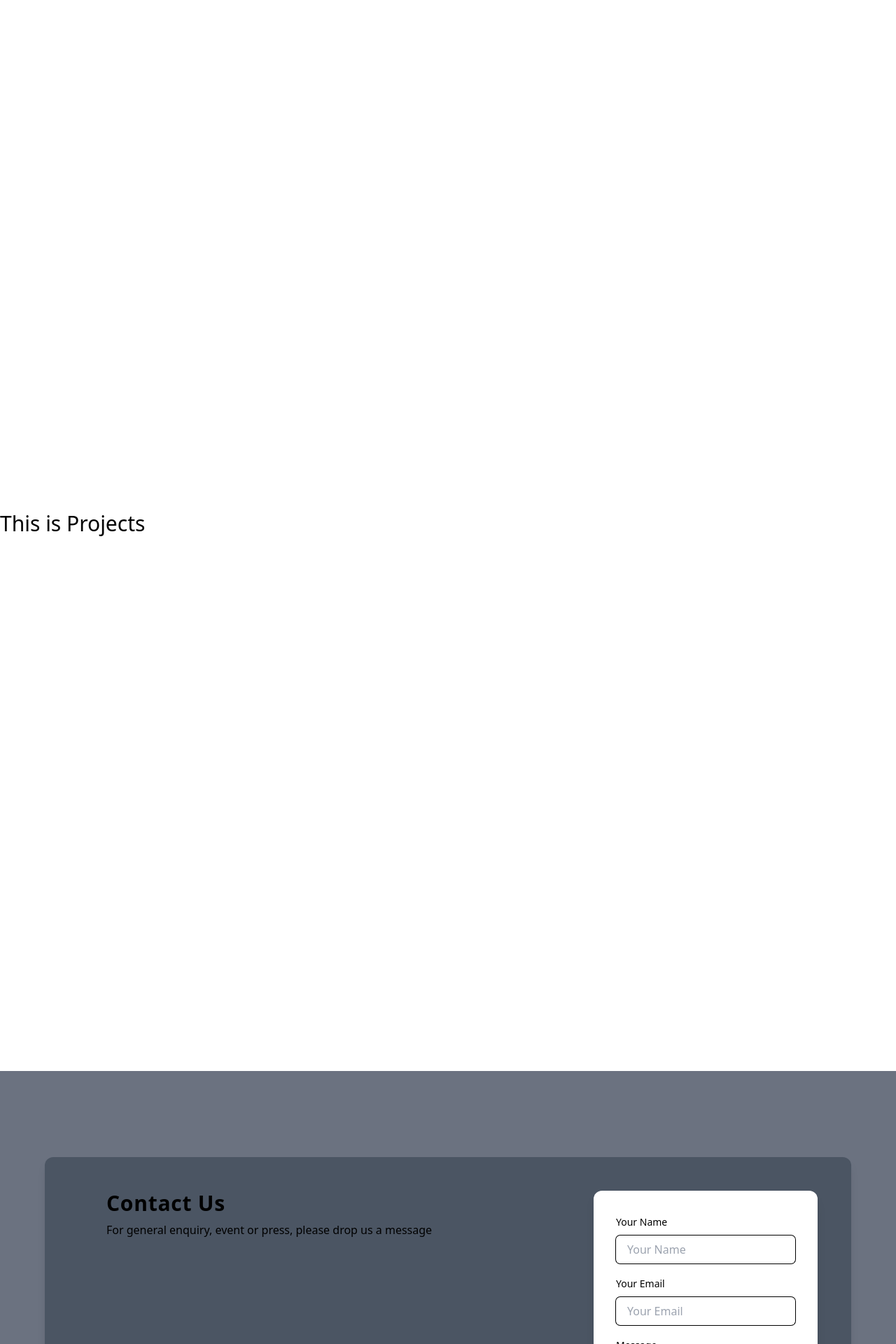
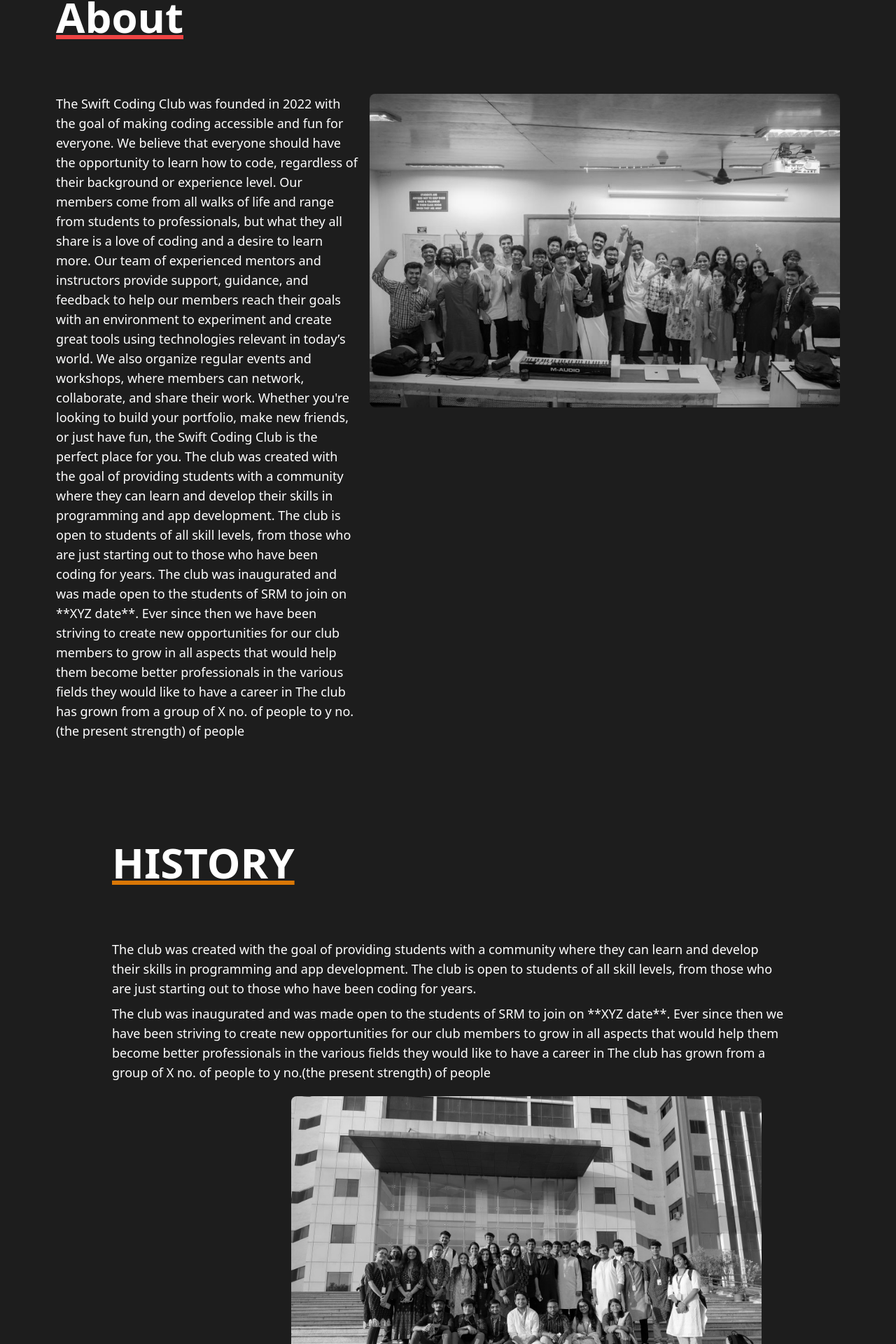
Before and after one commit to SCC-SRM/SCCWebsite, a React (Vite) app: page / in a window 1280 px wide. Shown: the part 870-2790 px from the top of the page at 70% size. Built offline with nearby package versions, Linux system fonts and the light colour scheme.

Commit message:
about and history section made

```diff
--- a/src/components/about/About.jsx
+++ b/src/components/about/About.jsx
@@ -1,7 +1,77 @@
 function About() {
   return (
-    <div className="min-h-full">
-      <h1>This is About</h1>
+    <div className="min-h-full bg-[#1d1d1d] text-white px-20 py-16 space-y-20">
+      <div>
+        <span className="font-bold text-6xl text-underline-offset: 8px underline decoration-[#ef4444] ">
+          About
+        </span>
+      </div>
+      <div className="flex">
+        <p className="text-lg mr-2">
+          The Swift Coding Club was founded in 2022 with the goal of making
+          coding accessible and fun for everyone. We believe that everyone
+          should have the opportunity to learn how to code, regardless of their
+          background or experience level. Our members come from all walks of
+          life and range from students to professionals, but what they all share
+          is a love of coding and a desire to learn more. Our team of
+          experienced mentors and instructors provide support, guidance, and
+          feedback to help our members reach their goals with an environment to
+          experiment and create great tools using technologies relevant in
+          today’s world. We also organize regular events and workshops, where
+          members can network, collaborate, and share their work. Whether you're
+          looking to build your portfolio, make new friends, or just have fun,
+          the Swift Coding Club is the perfect place for you. The club was
+          created with the goal of providing students with a community where
+          they can learn and develop their skills in programming and app
+          development. The club is open to students of all skill levels, from
+          those who are just starting out to those who have been coding for
+          years. The club was inaugurated and was made open to the students of
+          SRM to join on **XYZ date**. Ever since then we have been striving to
+          create new opportunities for our club members to grow in all aspects
+          that would help them become better professionals in the various fields
+          they would like to have a career in The club has grown from a group of
+          X no. of people to y no.(the present strength) of people
+        </p>
+        {/* <img src="public/about3.jpeg"></img> */}
+        <figure class="relative max-w-7xl transition-all duration-300 cursor-pointer filter grayscale hover:grayscale-0">
+          <img
+            class="rounded-lg max-w-2xl ml-2"
+            src="public/about3.jpeg"
+            alt="image description"
+          ></img>
+        </figure>
+      </div>
+      <div className="min-h-full bg-[#1d1d1d] text-white px-20 py-16 space-y-20">
+        <div>
+          <span className="font-bold text-6xl text-underline-offset: 8px underline decoration-[#d97706] ">
+            HISTORY
+          </span>
+        </div>
+        <div >
+          <p className="text-lg">
+            The club was created with the goal of providing students with a
+            community where they can learn and develop their skills in
+            programming and app development. The club is open to students of all
+            skill levels, from those who are just starting out to those who have
+            been coding for years.
+          </p>
+          <p className="mt-2 text-lg">
+            The club was inaugurated and was made open to the students of SRM to
+            join on **XYZ date**. Ever since then we have been striving to
+            create new opportunities for our club members to grow in all aspects
+            that would help them become better professionals in the various
+            fields they would like to have a career in The club has grown from a
+            group of X no. of people to y no.(the present strength) of people
+          </p>
+          <figure class="relative max-w-7xl transition-all duration-300 cursor-pointer filter grayscale hover:grayscale-0">
+          <img
+            class="rounded-lg max-w-2xl ml-64 mt-5"
+            src="public/about2.jpeg"
+            alt="image description"
+          ></img>
+        </figure>
+        </div>
+      </div>
     </div>
   );
 }
```
Also changed, not shown: public/about2.jpeg (added), public/about3.jpeg (added).
